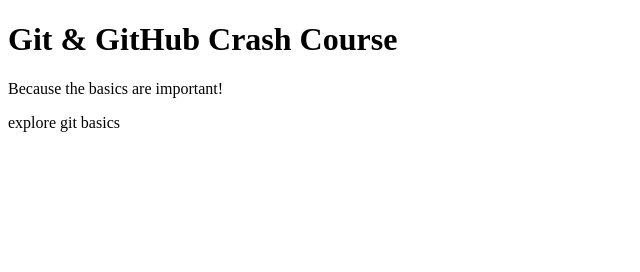
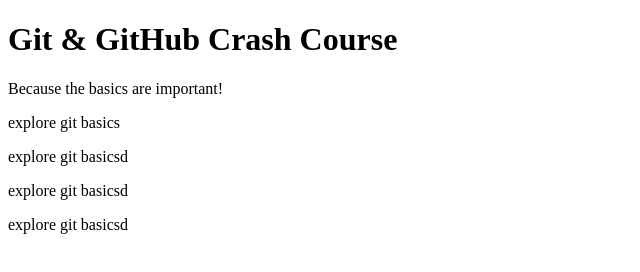
Before and after one commit to sarathviswanath007/gitHub-Actions, a plain HTML site: page index.html in a window 1280 px wide. Shown: the whole page, without its empty margins (0-640 px from the left). Drawn offline with Linux system fonts and the light colour scheme.

Commit message:
modified html file

```diff
--- a/index.html
+++ b/index.html
@@ -10,5 +10,8 @@
     <h1>Git & GitHub Crash Course</h1>
     <p>Because the basics are important!</p>
     <p>explore git basics</p>
+    <p>explore git basicsd</p>
+    <p>explore git basicsd</p>
+    <p>explore git basicsd</p>
   </body>
 </html>
```
